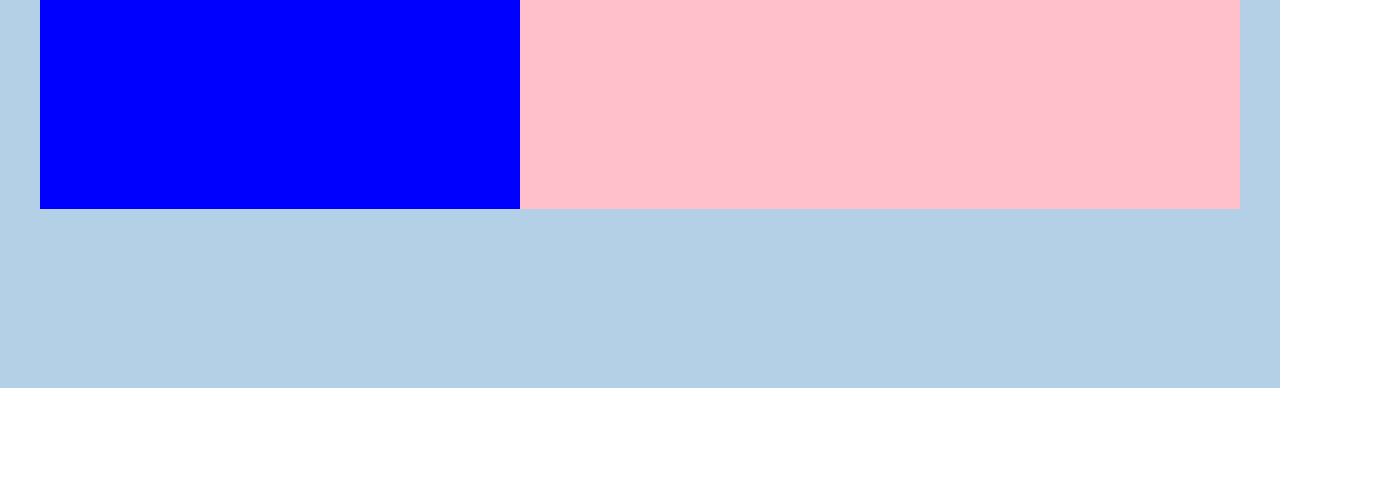
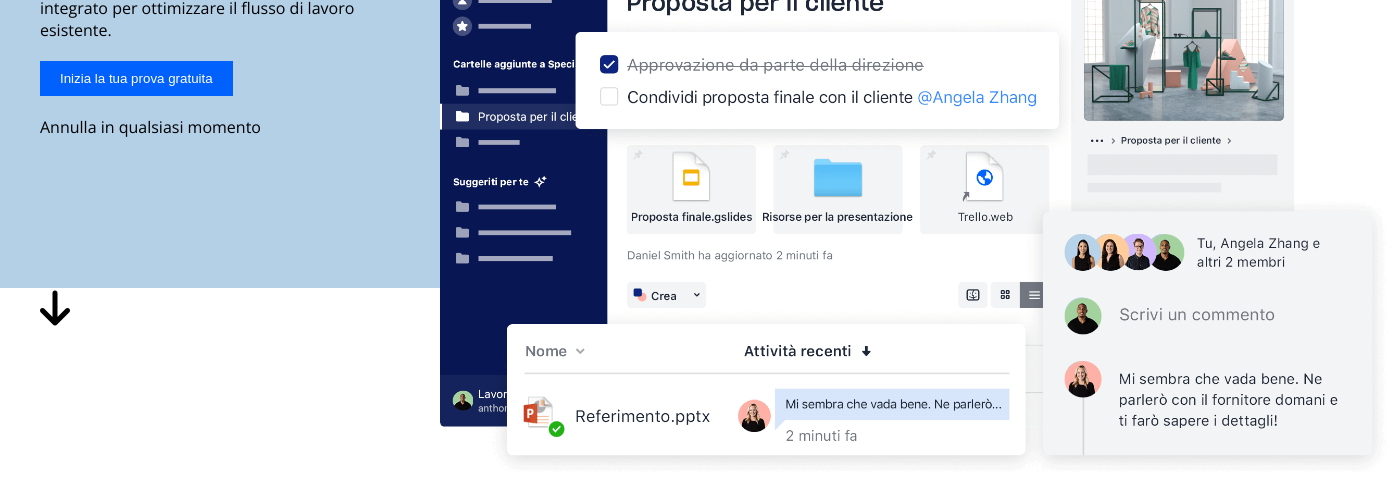
Before and after one commit to dariolaseta/htmlcss-dropbox, a plain HTML site: page index.html in a window 1280 px wide. Shown: the part 497-974 px from the top of the page, 1400 px wide, since content can reach past the window. Before the commit the page ends 885 px from the top, so only its background shows below. Drawn offline with nearby package versions, Linux system fonts and the light colour scheme.

Commit message:
created jumbotron

```diff
--- a/css/style.css
+++ b/css/style.css
@@ -61,7 +61,7 @@ main section.jumbotron div.hero{
 }
 
 .jumbotron{
-    height: 800px;
+    height: 700px;
     margin-top: 20px;
     background-color: #b4d0e7;
 }
@@ -72,13 +72,23 @@ main section.jumbotron div.hero{
 }
 
 .container-left{
-    width: 40%;
-    height: 300px;
-    background-color: blue;
+    width: 30%;
 }
 
 .container-right{
-    width: 60%;
-    height: 300px;
-    background-color: pink;
+    width: 70%;
 }
+
+div.container-right img{
+    width: 1000px;
+}
+
+div.container-left button{
+    margin-top: 20px;
+    margin-bottom: 20px;
+}
+
+div.container-left i{
+    margin-top: 150px;
+    font-size: 2.5rem;
+}
--- a/index.html
+++ b/index.html
@@ -47,8 +47,14 @@
                     <div class="container-left">
                         <p>Finalmente tutti i tuoi strumenti, contenuti e collaboratori sono accessibili dallo stesso posto. Dropbox Business è più di uno spazio di archiviazione sicuro: è un modo intelligente e integrato per ottimizzare il flusso di lavoro esistente.</p>
 
+                        <button class="blue-button">Inizia la tua prova gratuita</button>
+
+                        <p>Annulla in qualsiasi momento</p>
+
+                        <i class="fa-solid fa-arrow-down"></i>
                     </div>
                     <div class="container-right">
+                        <img src="img/jumbo.png" alt="jumbotron image">
                     </div>
                 </div>
             </section>
```
